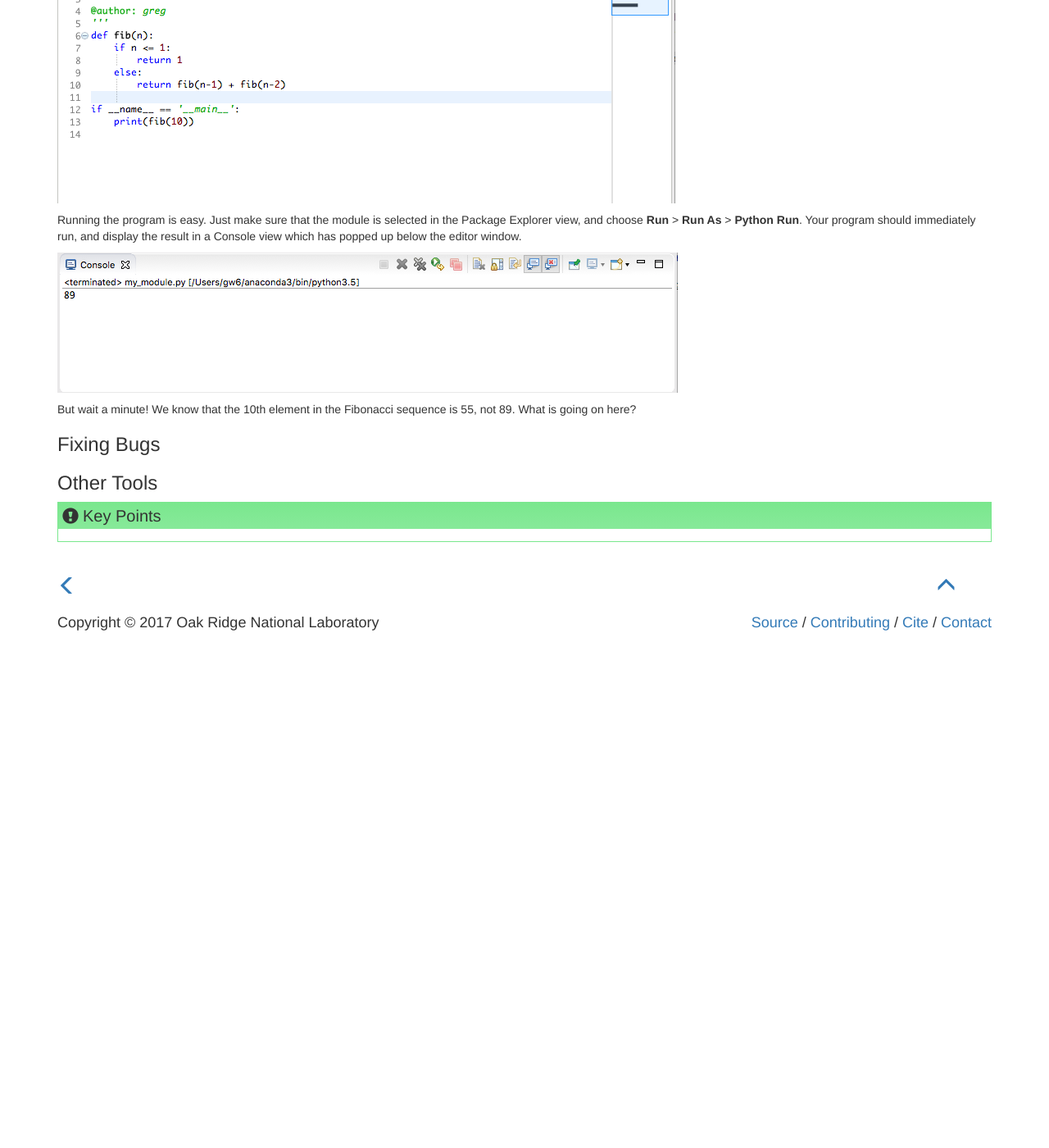
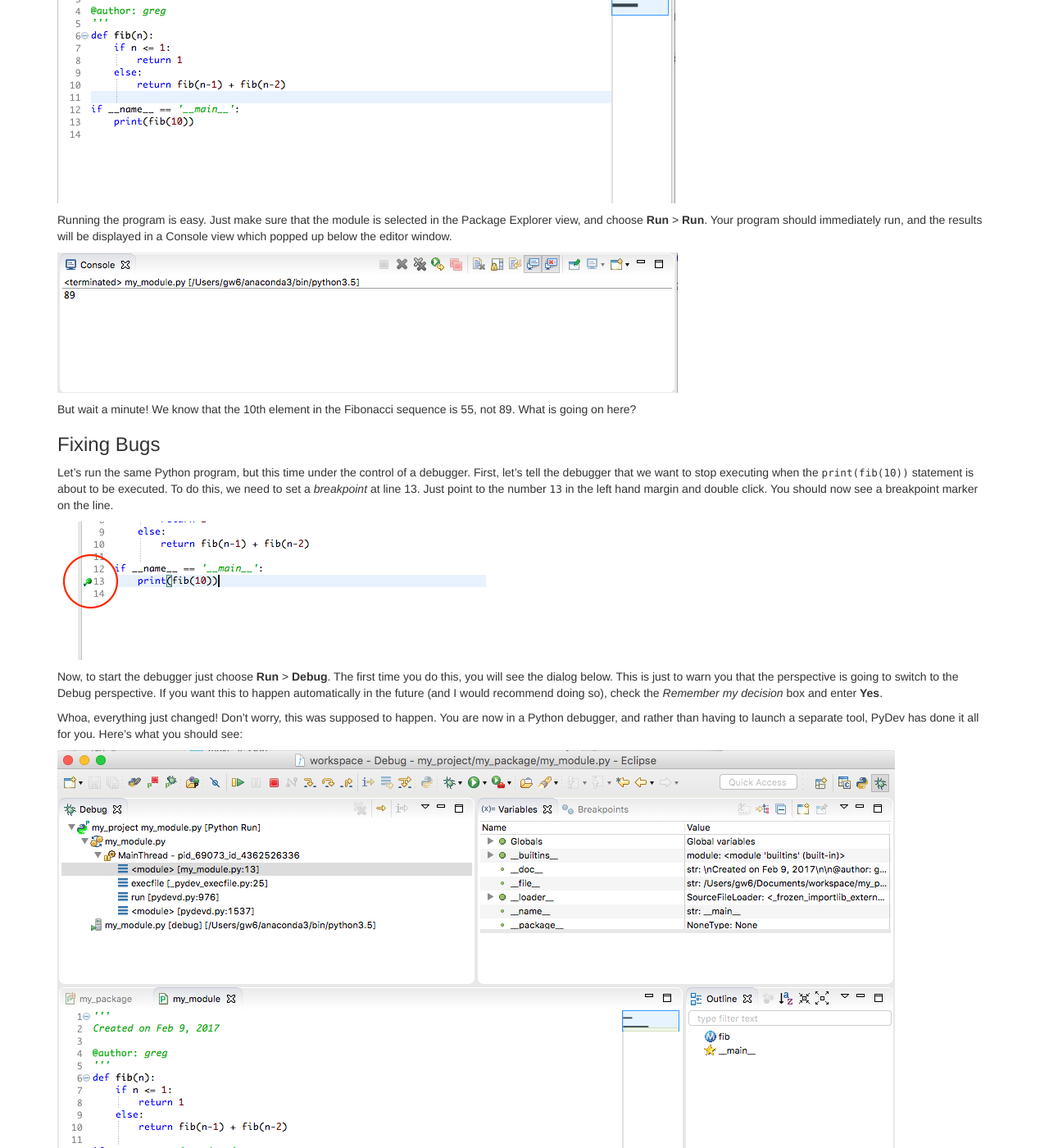
Before and after one commit to ornl-ssd/python-dev-env, a Jekyll site: the page built from _episodes/03-pydev.md, in a window 1280 px wide and 1400 px high, scrolled down 7837 px. Shown: the whole window at 82% size. Built offline with Jekyll 4.4.1, drawn with Linux system fonts in a browser that asks for light colours; before the commit the page ends 8617 px from its top, so only the background shows below that; some of the changed text lies outside the part shown.

Commit message:
Debug
Signed-off-by: Watson, Gregory <g.watson@computer.org>

```diff
--- a/_episodes/03-pydev.md
+++ b/_episodes/03-pydev.md
@@ -171,8 +171,8 @@ like the image below. Now we are ready to run the program.
 <img src="{{ site.github.url }}/fig/03-pydev-fib.png">
 
 Running the program is easy. Just make sure that the module is selected in the Package Explorer view, and choose
-**Run** > **Run As** > **Python Run**. Your program should immediately run, and display the result in a Console view
-which has popped up below the editor window.
+**Run** > **Run**. Your program should immediately run, and the results will be displayed
+in a Console view which popped up below the editor window.
 
 <img src="{{ site.github.url }}/fig/03-pydev-console.png">
 
@@ -180,4 +180,21 @@ But wait a minute! We know that the 10th element in the Fibonacci sequence is 55
 
 ### Fixing Bugs
 
-### Other Tools
+Let's run the same Python program, but this time under the control of a debugger. First, let's tell the debugger that
+we want to stop executing when the `print(fib(10))` statement is about to be executed. To do this, we need to set a
+*breakpoint* at line 13. Just point to the number `13` in the left hand margin and double click. You should now see a
+breakpoint marker on the line.
+
+<img src="{{ site.github.url }}/fig/03-pydev-breakpoint.png">
+
+Now, to start the debugger just choose **Run** > **Debug**. The first time you do this, you will see the dialog
+below. This is just to warn you that the perspective is going to switch to the Debug perspective. If you want this
+to happen automatically in the future (and I would recommend doing so), check the *Remember my decision* box and
+enter **Yes**.
+
+Whoa, everything just changed! Don't worry, this was supposed to happen. You are now in a Python debugger, and rather than
+having to launch a separate tool, PyDev has done it all for you. Here's what you should see:
+
+<img src="{{ site.github.url }}/fig/03-pydev-debug.png">
+
+### Where To Go From Here?
```
Also changed, not shown: fig/03-pydev-breakpoint.png (added), fig/03-pydev-debug.png (added), fig/03-pydev-switch.png (added).
